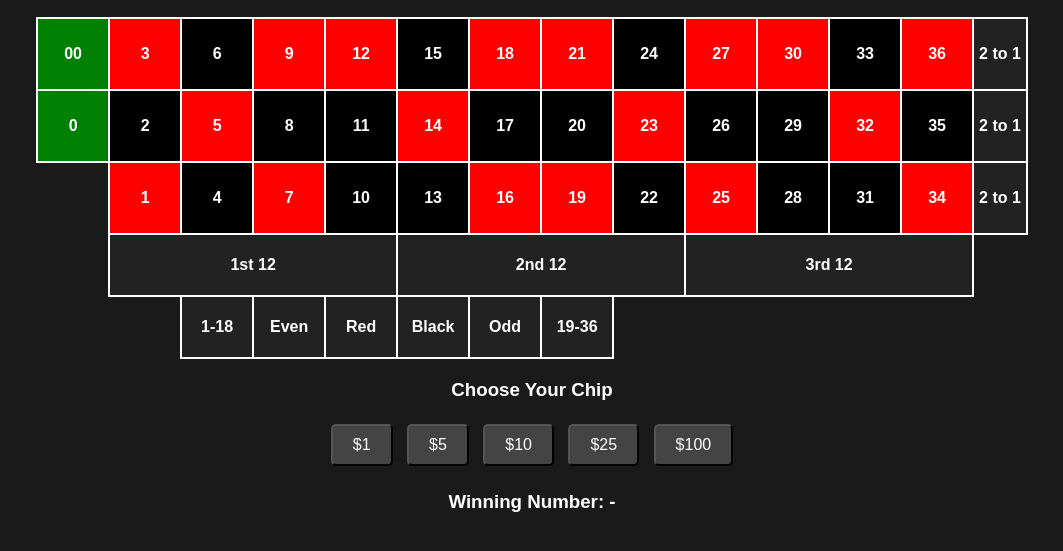
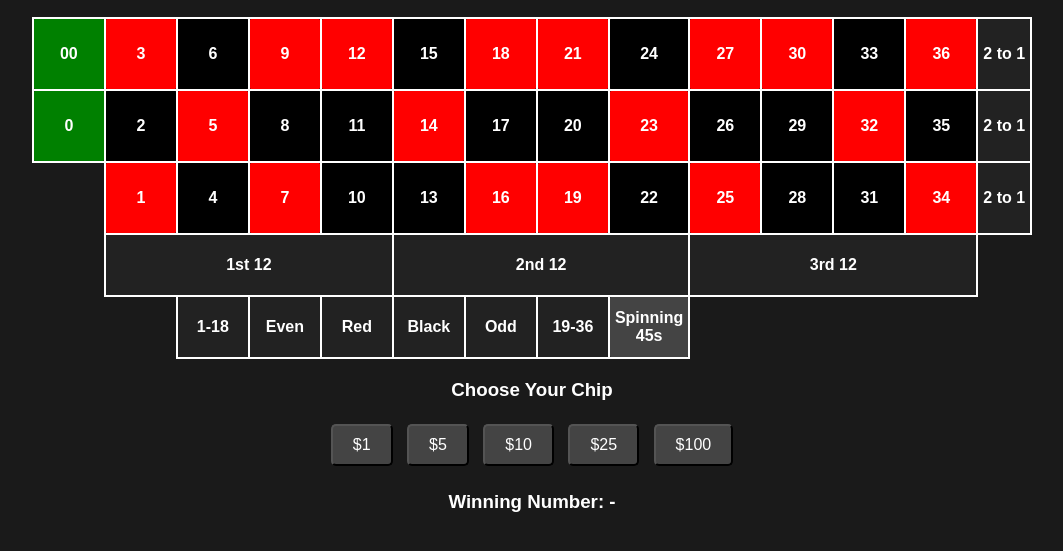
Before and after one commit to HerveP12/Spinning-45s, a plain HTML site: page index.html in a window 1280 px wide. Shown: the part 247-798 px from the top of the page, without its empty margins (108-1171 px from the left). Drawn offline with Linux system fonts and the light colour scheme.

Commit message:
Update index.html

```diff
--- a/index.html
+++ b/index.html
@@ -83,7 +83,9 @@
             <td class="bet-spot simple" data-bet="black">Black</td>
             <td class="bet-spot simple" data-bet="odd">Odd</td>
             <td class="bet-spot simple" data-bet="19-36">19-36</td>
-            <td colspan="6"></td>
+            <td class="bet-spot unique-sidebet" data-bet="spinning45s">
+              Spinning 45s
+            </td>
           </tr>
         </tbody>
       </table>
```
